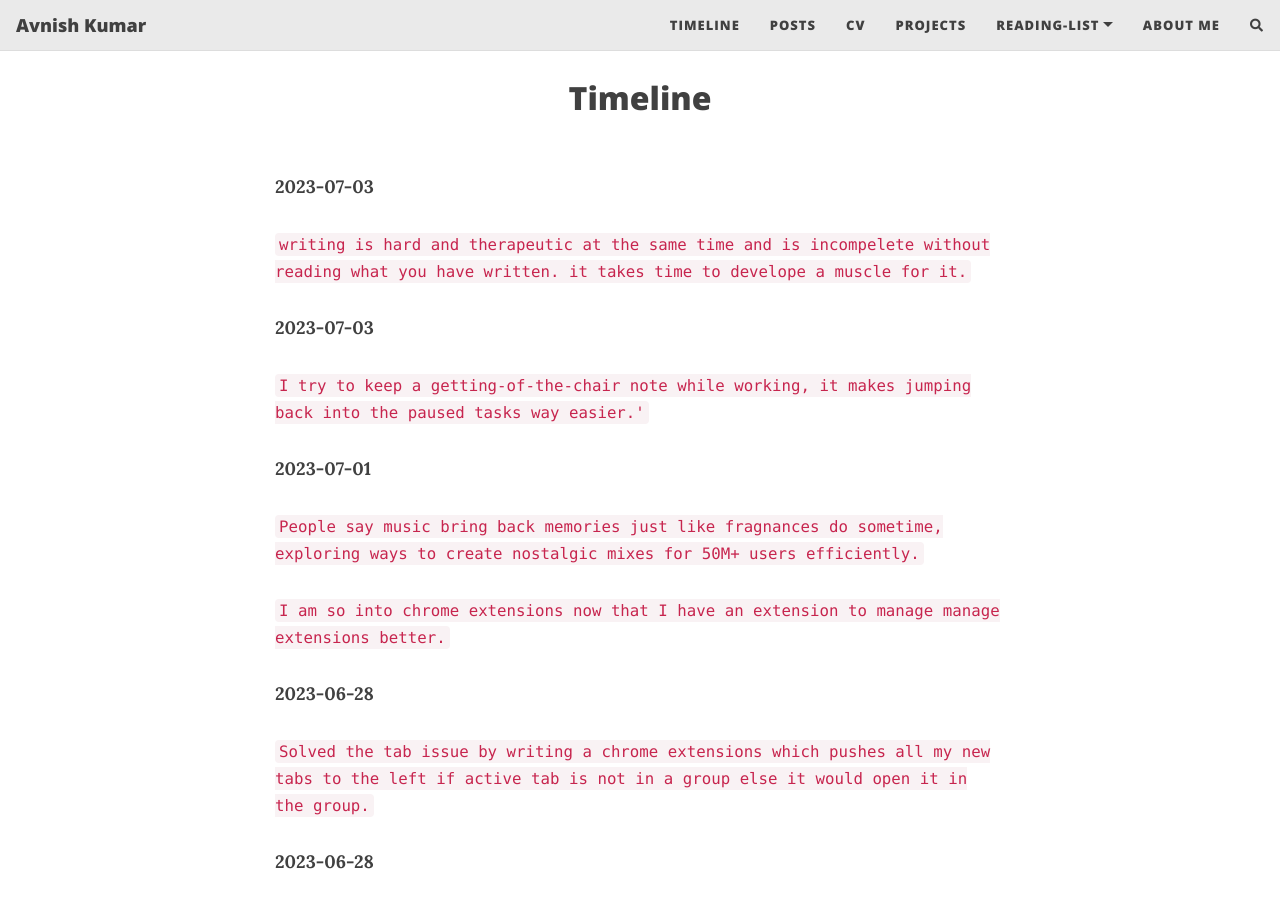
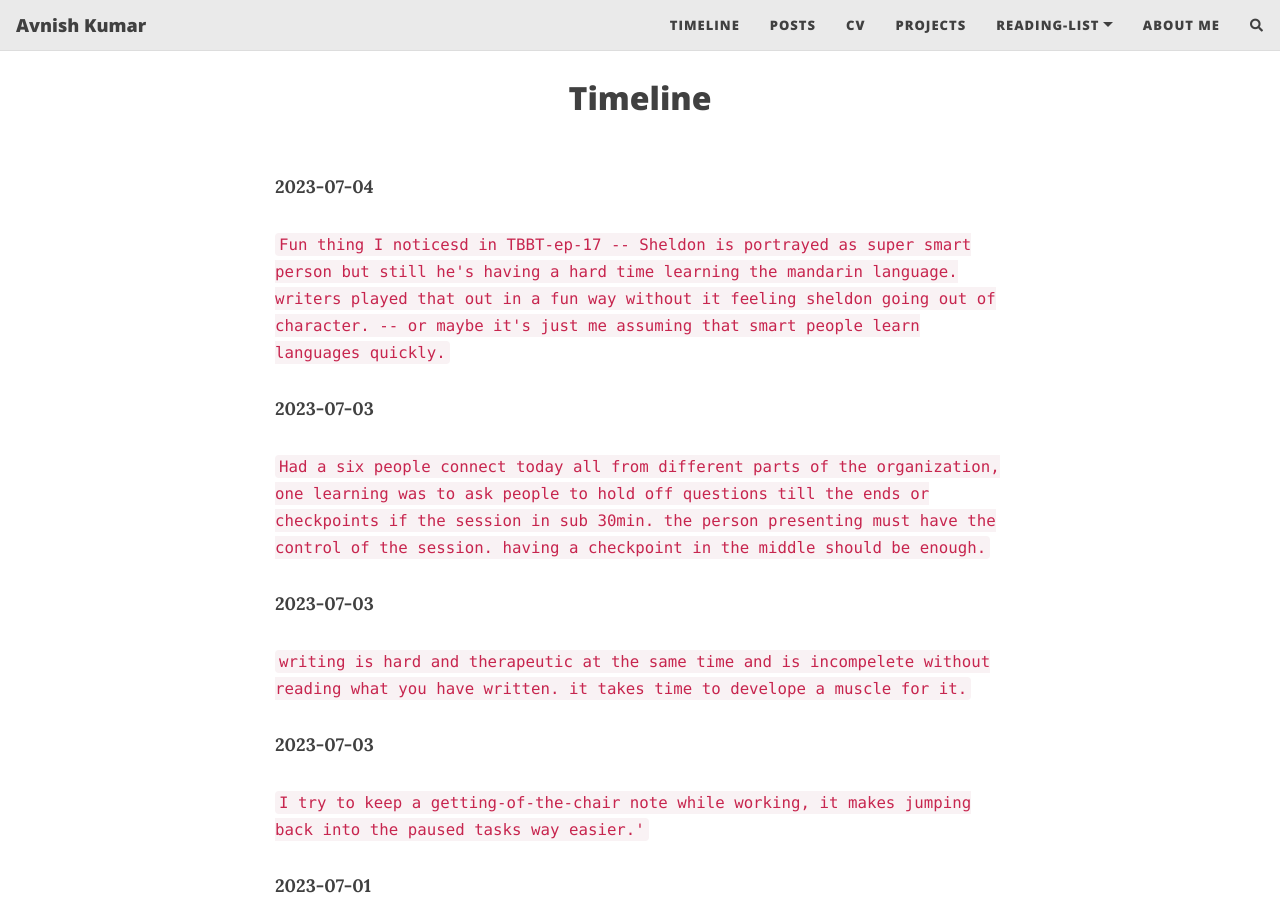
Before and after one commit to kavnish/kavnish.github.io, a Jekyll site: the page built from pages/timeline.md, in a window 1280 px wide and 900 px high. Built offline with Jekyll 4.4.1, drawn with Linux system fonts in a browser that asks for light colours; nearby versions of some CDN libraries; comment, search, counter and statistics services are not loaded.

Commit message:
updated tl

```diff
--- a/pages/timeline.md
+++ b/pages/timeline.md
@@ -8,6 +8,15 @@ nav-short: true
 full-width: false
 published: true
 ---
+
+**2023-07-04**
+
+`Fun thing I noticesd in TBBT-ep-17 -- Sheldon is portrayed as super smart person but still he's having a hard time learning the mandarin language. writers played that out in a fun way without it feeling sheldon going out of character. -- or maybe it's just me assuming that smart people learn languages quickly.`
+
+**2023-07-03**
+
+`Had a six people connect today all from different parts of the organization, one learning was to ask people to hold off questions till the ends or checkpoints if the session in sub 30min. the person presenting must have the control of the session. having a checkpoint in the middle should be enough.`
+
 
 **2023-07-03**
 
```
